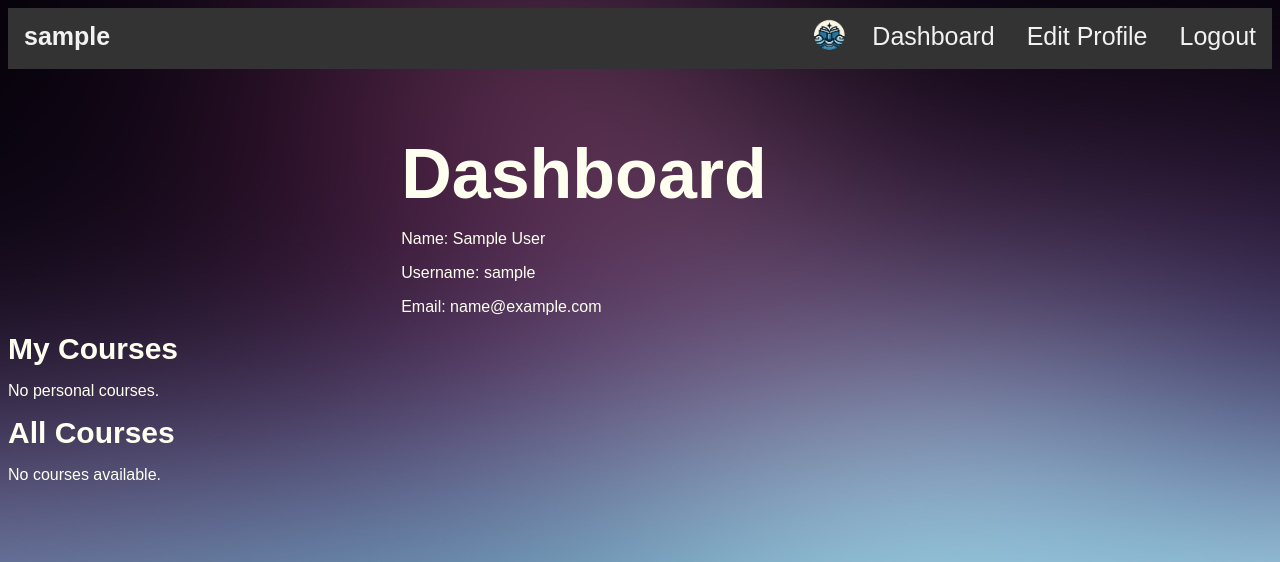
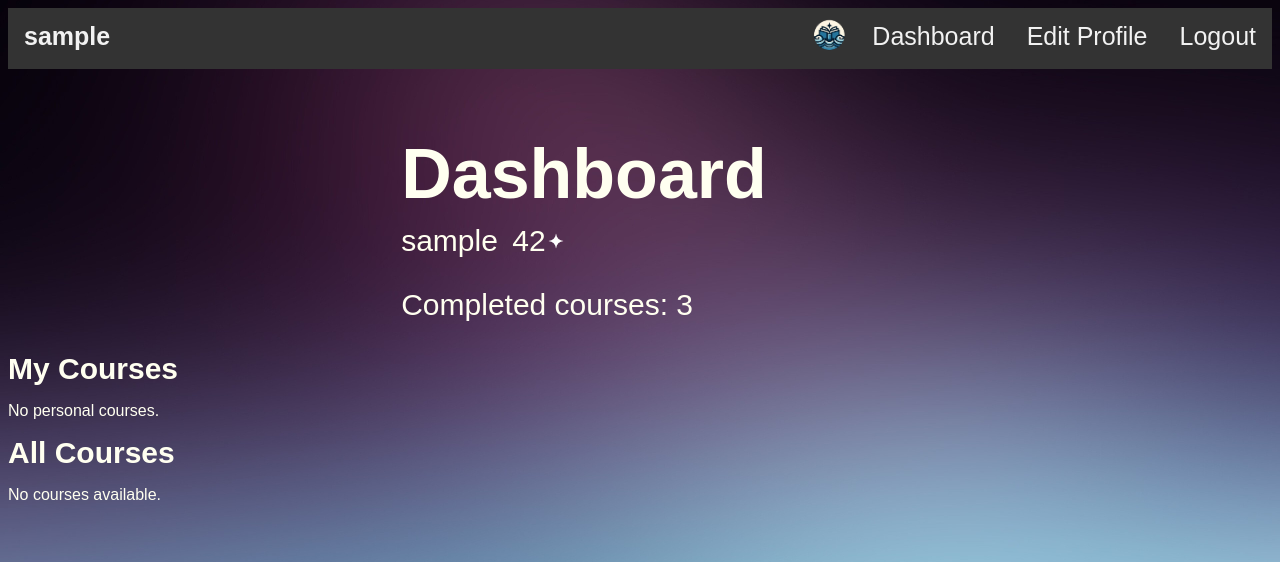
Before and after one commit to PietroAmmaturo/GDSC-AI-HACK, a Django app: page /dashboard/ in a window 1280 px wide. Shown: the top 562 px of the page. Run offline with Django 4.2, Linux system fonts and the light colour scheme; the visitor is signed in with stand-in values (Sample User, id 1); data that the repository does not hold is empty; some web fonts are replaced.

Commit message:
User interface improvement

```diff
--- a/api/templates/dashboard.html
+++ b/api/templates/dashboard.html
@@ -5,10 +5,11 @@
 
   <h1>Dashboard</h1>
   {% if user.is_authenticated %}
-  <p>Name: {{user.first_name}} {{ user.last_name}}</p>
-  <p>Username: {{user.username}}</p>
-  <p>Email: {{user.email}}</p>
-{% endif %}
+  <p  style="font-size: 30px; display: inline;"> {{user.username}}</p>
+  {% load static %}
+  <p  style="font-size: 30px; display: inline; margin-left: 10px;"> {{points}}<img width="20px" style="display: inline;" src ="{% static 'assets/images/ai_star.png' %}"></img></p>
+  <p  style="font-size: 30px;">Completed courses: {{completed_courses}}</p>
+  {% endif %}
 </div>
 <div class="course-list">
 
--- a/api/views.py
+++ b/api/views.py
@@ -8,6 +8,7 @@ from .models import Course
 import uuid
 from api import settings
 from utils.parse_pdf import generate_course
+from random import randint
 
 # Create your views here.
 def home(request):
@@ -41,7 +42,7 @@ def course (request):
 def dashboard (request):
     # Retrieve parameters from request.GET
     courses = Course.objects.all()
-    context = {'courses': courses}
+    context = {'courses': courses, 'points': randint(1, 100), 'completed_courses': randint(1, 10), }
     return render(request, 'dashboard.html', context)
 
 def login_user (request):
```
Also changed, not shown: api/static/assets/images/ai_star.png (added).
